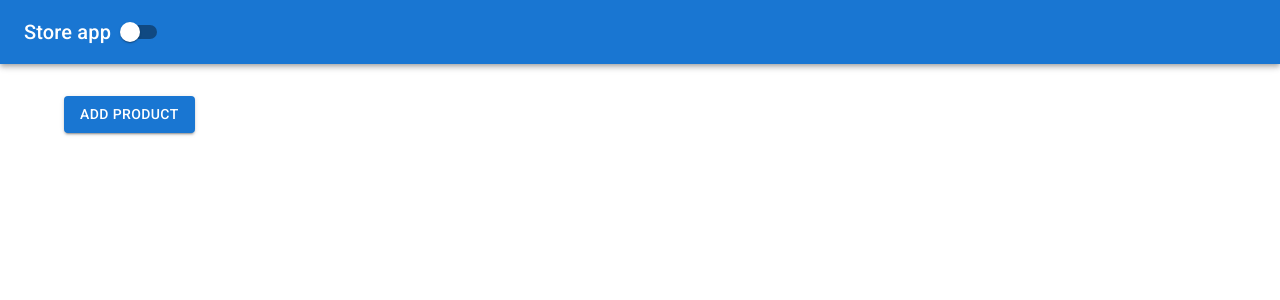
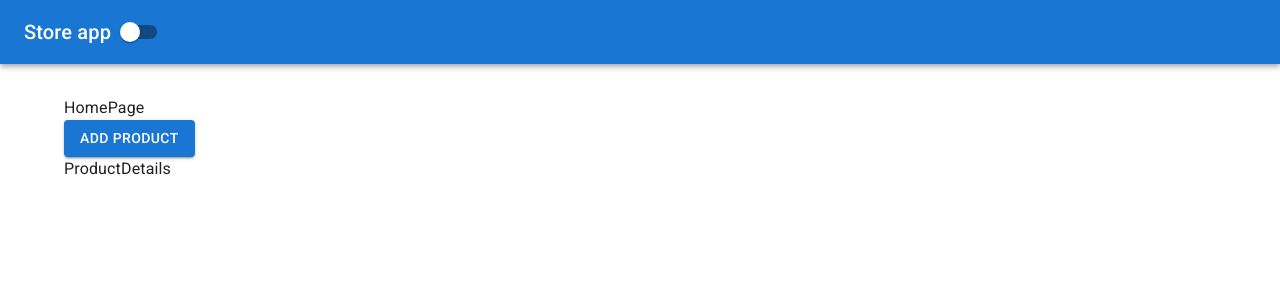
Before and after one commit to hjpunzalan/store-client, a React (Create React App) app: page /catalog/1 in a window 1280 px wide. Shown: the top 300 px of the page. Built offline with nearby package versions, Linux system fonts and the light colour scheme; no server answers.

Commit message:
adding react router

```diff
--- a/package.json
+++ b/package.json
@@ -14,9 +14,11 @@
     "@types/node": "^16.18.11",
     "@types/react": "^18.0.26",
     "@types/react-dom": "^18.0.10",
+    "@types/react-router-dom": "^5.3.2",
     "axios": "^1.2.1",
     "react": "^18.2.0",
     "react-dom": "^18.2.0",
+    "react-router-dom": "^5.3.0",
     "react-scripts": "5.0.1",
     "typescript": "^4.9.4",
     "web-vitals": "^2.1.4"
--- a/src/app/layout/App.tsx
+++ b/src/app/layout/App.tsx
@@ -4,7 +4,12 @@ import {
 	ThemeProvider,
 	createTheme,
 } from "@mui/material";
+import { Route } from "react-router-dom";
+import AboutPage from "src/features/about/AboutPage";
 import Catalog from "src/features/catalog/Catalog";
+import ProductDetails from "src/features/catalog/ProductDetails";
+import ContactPage from "src/features/contact/ContactPage";
+import HomePage from "src/features/home/HomePage";
 import { useToggle } from "src/hooks/useToggle";
 import Header from "./Header";
 
@@ -22,7 +27,11 @@ function App() {
 			<CssBaseline />
 			<Header toggleDarkMode={toggleDarkMode} />
 			<Container>
-				<Catalog />
+				<Route path="/" component={HomePage} />
+				<Route path="/catalog" component={Catalog} />
+				<Route path="/catalog/:id" component={ProductDetails} />
+				<Route path="/about" component={AboutPage} />
+				<Route path="/contact" component={ContactPage} />
 			</Container>
 		</ThemeProvider>
 	);
--- /dev/null
+++ b/src/features/about/AboutPage.tsx
@@ -0,0 +1,7 @@
+interface Props {}
+
+const AboutPage = (props: Props) => {
+	return <div>AboutPage</div>;
+};
+
+export default AboutPage;
--- /dev/null
+++ b/src/features/catalog/ProductDetails.tsx
@@ -0,0 +1,7 @@
+interface Props {}
+
+const ProductDetails = (props: Props) => {
+	return <div>ProductDetails</div>;
+};
+
+export default ProductDetails;
--- /dev/null
+++ b/src/features/contact/ContactPage.tsx
@@ -0,0 +1,7 @@
+interface Props {}
+
+const ContactPage = (props: Props) => {
+	return <div>ContactPage</div>;
+};
+
+export default ContactPage;
--- /dev/null
+++ b/src/features/home/HomePage.tsx
@@ -0,0 +1,7 @@
+interface Props {}
+
+const HomePage = (props: Props) => {
+	return <div>HomePage</div>;
+};
+
+export default HomePage;
--- a/src/index.tsx
+++ b/src/index.tsx
@@ -1,5 +1,6 @@
 import React from "react";
 import ReactDOM from "react-dom/client";
+import { BrowserRouter } from "react-router-dom";
 import "../src/app/layout/styles.css";
 import App from "./app/layout/App";
 import reportWebVitals from "./reportWebVitals";
@@ -9,7 +10,9 @@ const root = ReactDOM.createRoot(
 );
 root.render(
 	<React.StrictMode>
-		<App />
+		<BrowserRouter>
+			<App />
+		</BrowserRouter>
 	</React.StrictMode>
 );
 
```
Also changed, not shown: 1 other file (tests, documents, lock files or other folders).
